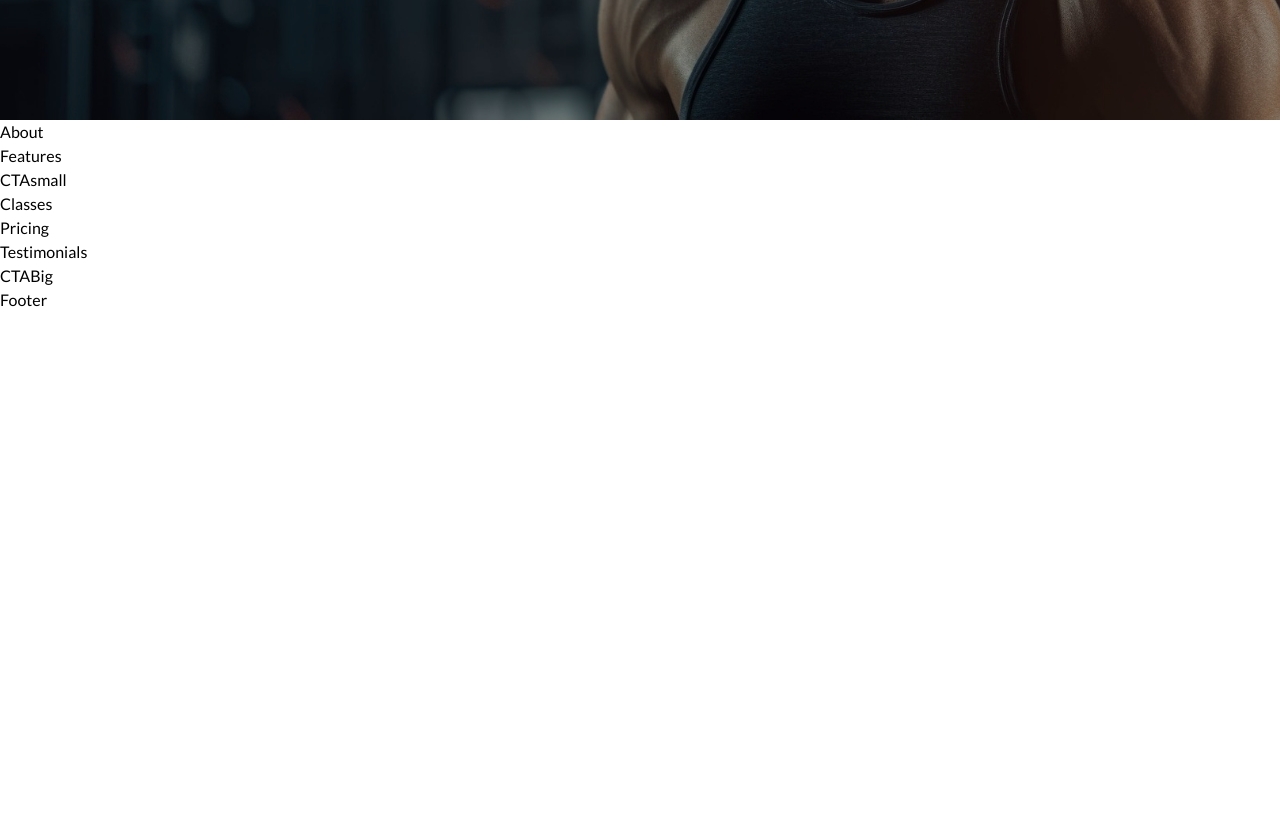
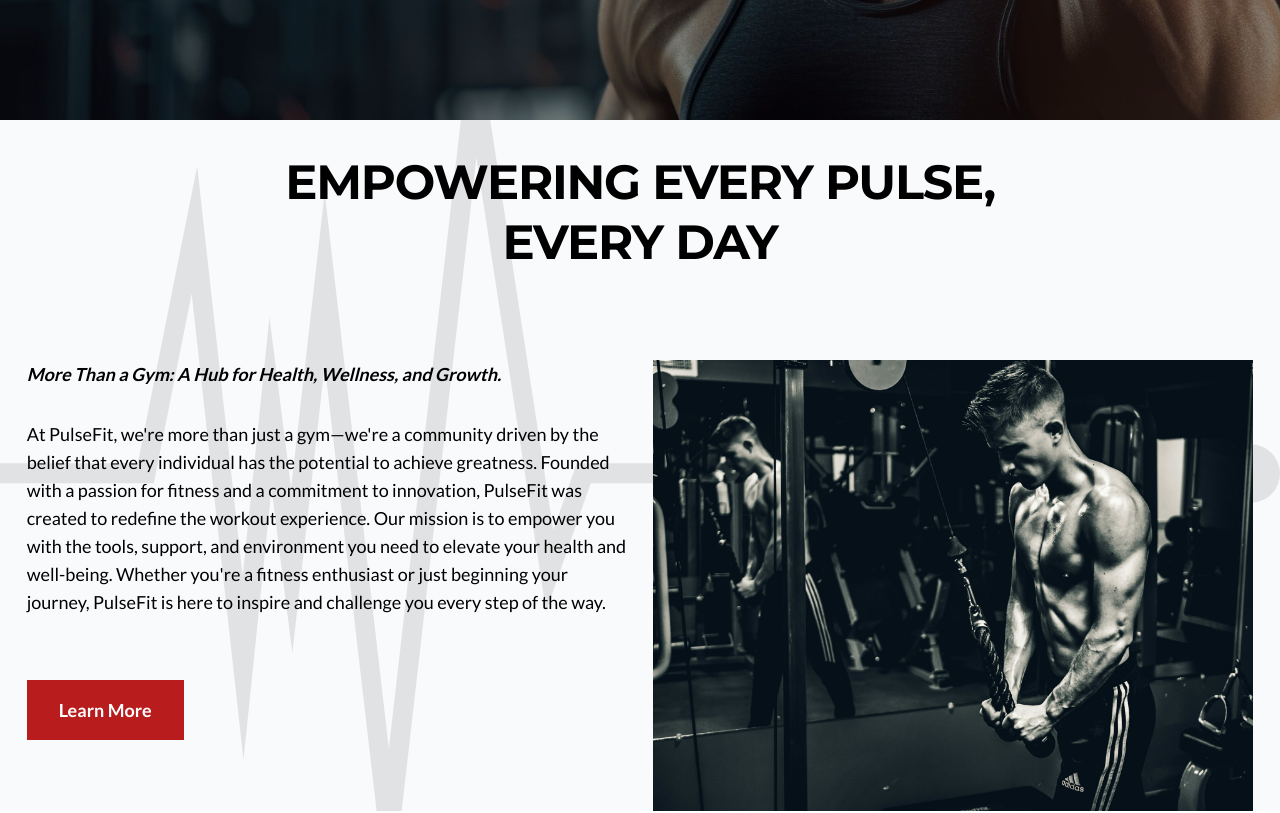
Before and after one commit to Quincy-Fer/pulse-fit, a Next.js app: page / in a window 1280 px wide. Shown: the part 640-1453 px from the top of the page. Before the commit the page ends 952 px from the top, so only its background shows below. Built offline with nearby package versions, Linux system fonts and the light colour scheme.

Commit message:
Create whole about section h2, subheading, p , buttons , image and bg image

```diff
--- a/components/About.tsx
+++ b/components/About.tsx
@@ -1,5 +1,46 @@
+import Image from "next/image";
+import ButtonJoin from "./ButtonJoin";
+import { ABOUT } from "@/constants";
+
 const About = () => {
-  return <div>About</div>;
+  return (
+    <section className="mx-auto bg-slate-50 relative ">
+      <img
+        src="/images/pulsesvg.svg"
+        alt="image of a pulse"
+        className="absolute w-full opacity-50 h-full object-cover"
+      />
+      {/* header and padding */}
+      <div className="p-8 w-full flex justify-center">
+        <h2 className="text-5xl tracking-tight max-w-[800px] text-center leading-tight font-bold mb-14 z-10">
+          {ABOUT.header}
+        </h2>
+      </div>
+      {/* text and button */}
+      <div className="flex justify-evenly">
+        <div className="z-10">
+          <p className="italic font-bold mb-4 text-lg">{ABOUT.subheading}</p>
+          <p className="max-w-[600px] text-lg mt-8 ">{ABOUT.paragraph}</p>
+          <ButtonJoin
+            href="/about"
+            text="Learn More"
+            containerStyles="mt-16 font-bold bg-accent px-8 py-4 text-white hover:bg-black hover:text-white
+           transition-all text-lg "
+          />
+        </div>
+        {/* image */}
+        <div className="z-20">
+          <Image
+            src="/images/features.jpg"
+            alt="Guy working out"
+            width={600}
+            height={700}
+            className=""
+          />
+        </div>
+      </div>
+    </section>
+  );
 };
 
 export default About;
--- a/components/Hero.tsx
+++ b/components/Hero.tsx
@@ -16,7 +16,7 @@ const Hero = () => {
           <p className="text-white text-lg max-w-[600px] mt-5 ">
             {HERO.paragraph}
           </p>
-          <div className="flex gap-48 mt-16">
+          <div className="flex gap-20 mt-16">
             <ButtonJoin
               text="Contact Us"
               href="/contact"
--- a/constants/index.js
+++ b/constants/index.js
@@ -29,5 +29,12 @@ export const NAVLINKS = [
 export const HERO = {
   header: "Where Every Pulse Powers Your Potential",
   paragraph:
-    "At PulseFit, we believe that every heartbeat is an opportunity to push your limits and unlock new strengths, let every pulse bring you closer to the best version of yourself.",
+    "At PulseFit, we believe that every heartbeat is an opportunity to push your limits and unlock new strengths. Let every pulse bring you closer to the best version of yourself.",
 };
+
+export const ABOUT = {
+  header: "Empowering Every Pulse, Every Day",
+  subheading: "More Than a Gym: A Hub for Health, Wellness, and Growth.",
+  paragraph:
+    "At PulseFit, we're more than just a gym—we're a community driven by the belief that every individual has the potential to achieve greatness. Founded with a passion for fitness and a commitment to innovation, PulseFit was created to redefine the workout experience. Our mission is to empower you with the tools, support, and environment you need to elevate your health and well-being. Whether you're a fitness enthusiast or just beginning your journey, PulseFit is here to inspire and challenge you every step of the way.",
+};
--- a/tailwind.config.ts
+++ b/tailwind.config.ts
@@ -13,12 +13,13 @@ const config: Config = {
     },
 
     backgroundImage: {
-      hero: 'url(/images/hero-lg.jpg)'
+      hero: 'url(/images/hero-lg.jpg)',
+      pulse: 'url(/images/pulsesvg.svg)',
     },
 
 
     extend: {
-      colors : {
+      colors: {
         accent: '#b91c1c'
       },
       backgroundImage: {
```
Also changed, not shown: public/images/pulsesvg.svg (added).
